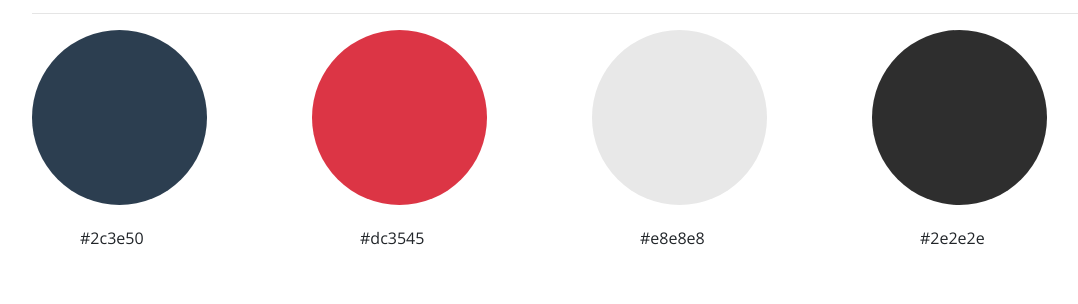
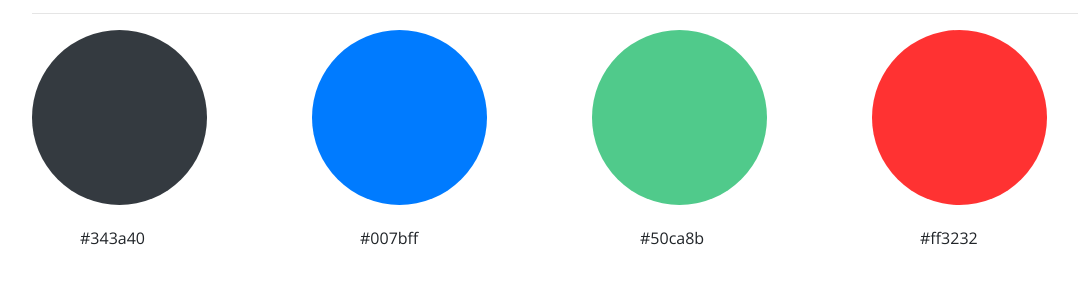
Before and after one commit to patilreena/style-guide, a plain HTML site: page index.html in a window 1280 px wide. Shown: the part 271-575 px from the top of the page, without its empty margins (63-1141 px from the left). Drawn offline with nearby package versions, Linux system fonts and the light colour scheme.

Commit message:
changed colors

```diff
--- a/css/style.css
+++ b/css/style.css
@@ -41,7 +41,7 @@ body {
     height: 0;
     padding-top: 70%;
     border-radius: 50%;
-    background-color: #2c3e50;
+    background-color: #343a40;
 }
 .style-guide  p {
 	margin-top: 15px;
@@ -52,7 +52,7 @@ body {
     height: 0;
     padding-top: 70%;
     border-radius: 50%;
-    background-color: #dc3545;
+    background-color:  #007bff;
 }
 .style-guide .round2{
     display: inline-block;
@@ -60,7 +60,7 @@ body {
     height: 0;
     padding-top: 70%;
     border-radius: 50%;
-    background-color: #e8e8e8;
+    background-color: #50ca8b;
 }
 .style-guide .round3{
     display: inline-block;
@@ -68,7 +68,7 @@ body {
     height: 0;
     padding-top: 70%;
     border-radius: 50%;
-    background-color: #2e2e2e;
+    background-color: #ff3232;
 }
 
 .style-guide .intro {
@@ -164,3 +164,6 @@ blockquote {
     background-color: rgba(86,61,124,.15);
     padding: 10px;
 }
+.btn-secondary {
+    background-color: #50ca8b;
+}
--- a/index.html
+++ b/index.html
@@ -14,19 +14,19 @@
   	 <div class="row">
       <div class="col">
       	<span class="round"></span>
-      	<p class="mr-5 ml-5"> #2c3e50</p>
+      	<p class="mr-5 ml-5"> #343a40</p>
       </div>
        <div class="col">
        	<span class="round1"></span>
-      	<p class="mr-5 ml-5"> #dc3545 </p>
+      	<p class="mr-5 ml-5"> #007bff </p>
        </div>
         <div class="col">
          <span class="round2"></span>
-      	 <p class="mr-5 ml-5"> #e8e8e8</p>
+      	 <p class="mr-5 ml-5"> #50ca8b</p>
         </div>
         <div class="col">
          <span class="round3"></span>
-         <p class="mr-5 ml-5"> #2e2e2e</p>
+         <p class="mr-5 ml-5"> #ff3232</p>
         </div>
        </div>
        <h2> Typography </h2> <hr>
```
